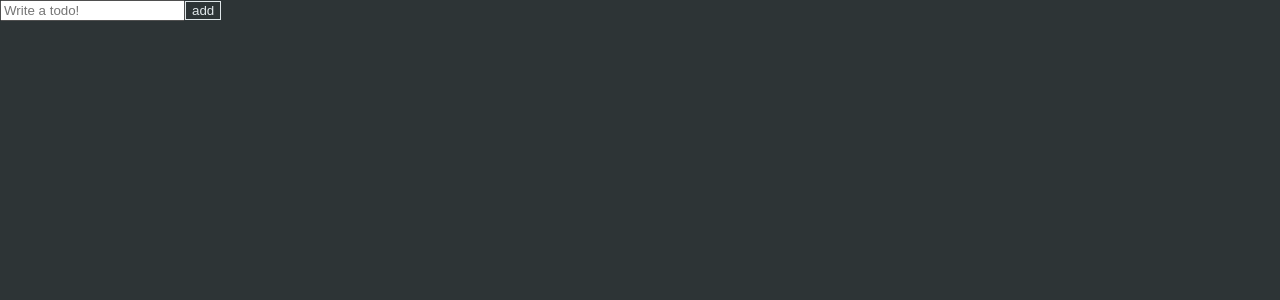
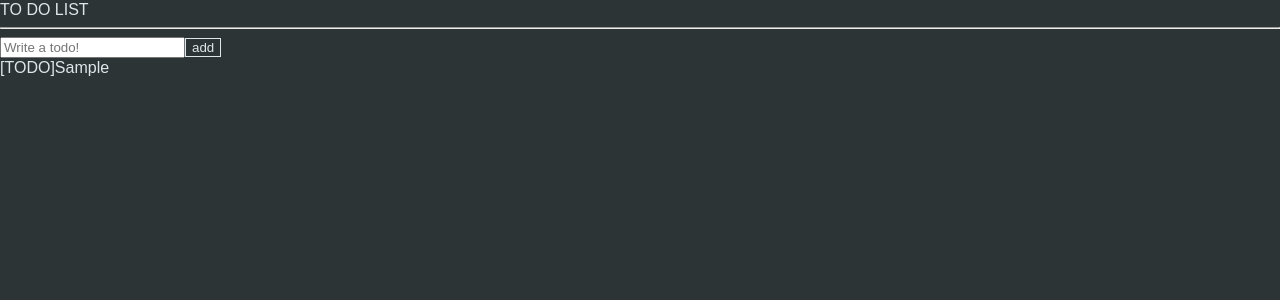
Before and after one commit to Jellyfish-yeho/todo-list, a React (Create React App) app: page / in a window 1280 px wide. Both pictures are taken after typing "Sample" into the empty fields and a click on the button "add". Shown: the top 300 px of the page. Built offline with nearby package versions, Linux system fonts and the light colour scheme.

Commit message:
setting todo with recoil

```diff
--- a/src/components/ToDoList.tsx
+++ b/src/components/ToDoList.tsx
@@ -1,17 +1,42 @@
 import { useForm } from "react-hook-form";
+import {
+    atom,
+    useRecoilState,
+    useRecoilValue,
+    useSetRecoilState,
+} from "recoil";
 
 interface IForm {
     toDo: string;
 }
+interface IToDo {
+    text: string;
+    id: number;
+    category: "TODO" | "DOING" | "DONE"; //특정한 값으로 제한
+}
+const toDoState = atom<IToDo[]>({
+    key: "toDo",
+    default: [],
+});
 
 export default function ToDoList() {
+    const [toDos, setToDos] = useRecoilState(toDoState); //setState와 유사.
+    // const value = useRecoilValue(toDoState); //get value from atom
+    // const modFn = useSetRecoilState(toDoState) //set atom function
     const { register, handleSubmit, setValue } = useForm<IForm>();
-    const handleValid = (data: IForm) => {
-        console.log("add a todo: ", data.toDo);
+    const handleValid = ({ toDo }: IForm) => {
+        console.log("add a todo: ", toDo);
+        setToDos((oldToDos) => [
+            { text: toDo, category: "TODO", id: Date.now() },
+            ...oldToDos,
+        ]);
         setValue("toDo", "");
     };
+    console.log(toDos);
     return (
         <div>
+            <h1>TO DO LIST</h1>
+            <hr />
             <form onSubmit={handleSubmit(handleValid)}>
                 <input
                     {...register("toDo", {
@@ -21,6 +46,14 @@ export default function ToDoList() {
                 />
                 <button>add</button>
             </form>
+            <ul>
+                {toDos.map(({ id, category, text }) => (
+                    <li key={id}>
+                        <span>[{category}]</span>
+                        <span>{text}</span>
+                    </li>
+                ))}
+            </ul>
         </div>
     );
 }
```
